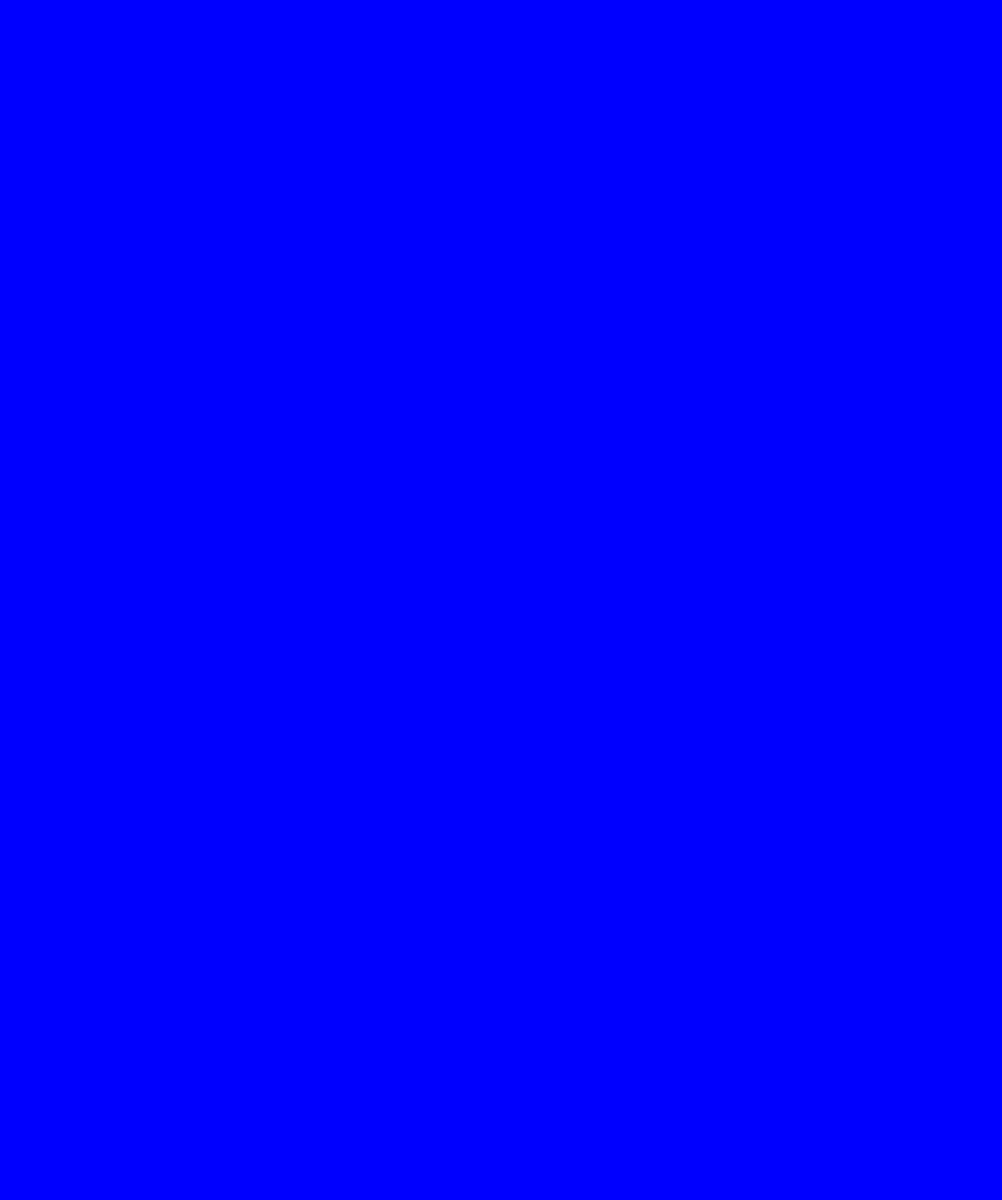
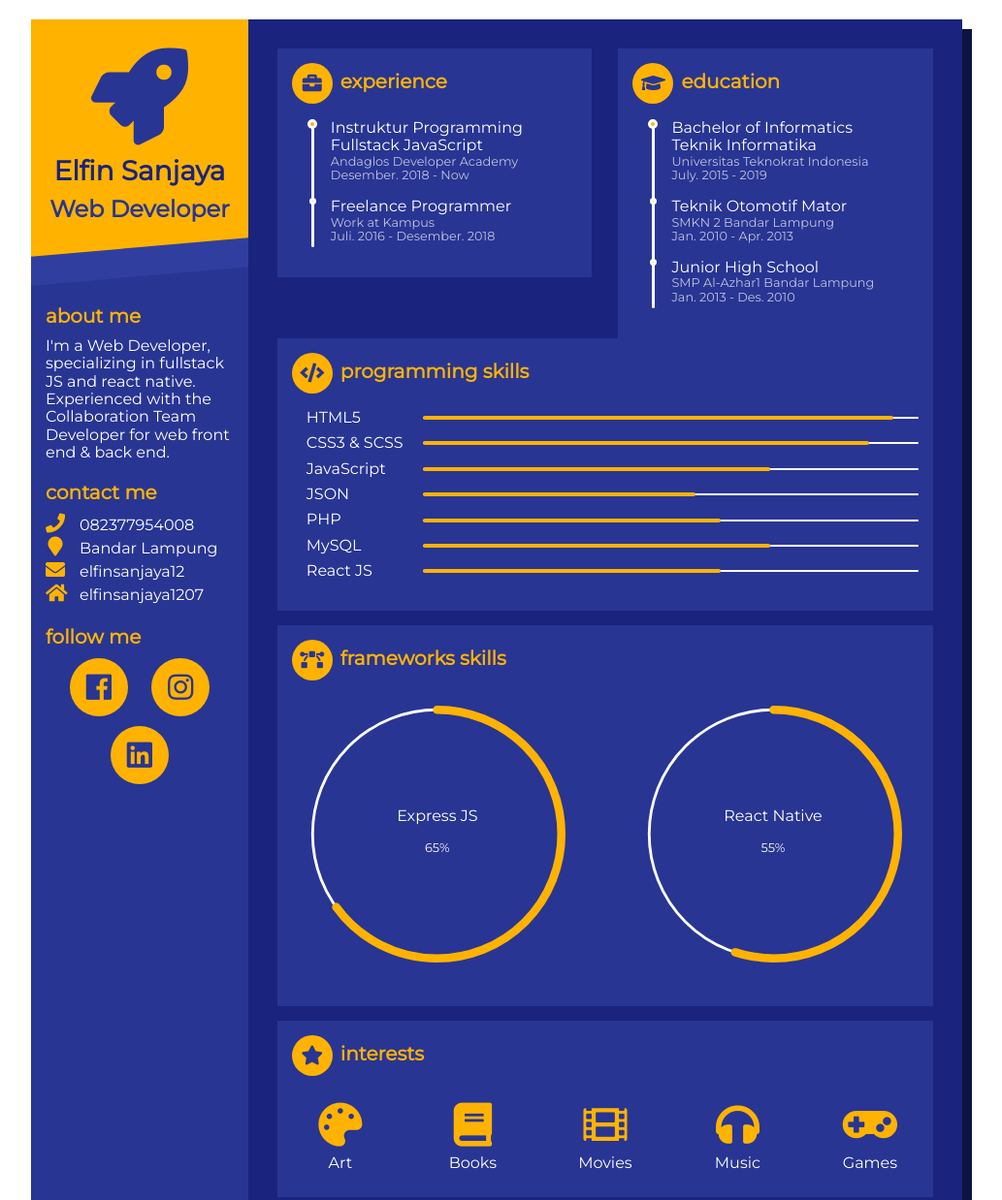
Before and after one commit to elfinsanjaya12/elfinsanjaya12.github.io, a plain HTML site: page index.html in a window 1280 px wide. Shown: the top 1238 px of the page at 97% size, without its empty margins (128-1161 px from the left). Before the commit the page ends 800 px from the top, so only its background shows below. Drawn offline with nearby package versions, Linux system fonts and the light colour scheme.

Commit message:
Resume Elfin Sanjaya

```diff
--- a/index.html
+++ b/index.html
@@ -1,20 +1,145 @@
 <!DOCTYPE html>
-<html lang="en">
+<html lang="en" >
+
 <head>
-    <meta charset="UTF-8">
-    <meta name="viewport" content="width=device-width, initial-scale=1.0">
-    <meta http-equiv="X-UA-Compatible" content="ie=edge">
-    <title>Document</title>
+  <meta charset="UTF-8">
+  <title>Resume Elfin Sanjaya</title>
+  <meta name="viewport" content="width=device-width, initial-scale=1">
+  <link rel="stylesheet" href="https://use.fontawesome.com/releases/v5.1.0/css/all.css" integrity="sha384-lKuwvrZot6UHsBSfcMvOkWwlCMgc0TaWr+30HWe3a4ltaBwTZhyTEggF5tJv8tbt" crossorigin="anonymous">
+  <link rel="stylesheet" href="https://cdnjs.cloudflare.com/ajax/libs/normalize/5.0.0/normalize.min.css">
+  <link rel="stylesheet" href="css/style.css">
+</head>
 
-    <style>
-        body{
-            background-color: blue;
-            width: 100px;
-            height: 100px;
-        }
-    </style>
-</head>
 <body>
+  <div class="resume">
+  <div class="base">
+    <div class="profile">
+      <div class="photo">
+        <!--<img src="" /> -->
+        <i class="fas fa-rocket"></i>
+      </div>
+      <div class="info">
+        <h1 class="name">Elfin Sanjaya</h1>
+        <h2 class="job">Web Developer</h2>
+      </div>
+    </div>
+    <div class="about">
+      <h3>About Me</h3>I'm a Web Developer, specializing in fullstack JS and react native. Experienced with the Collaboration Team Developer for web front end & back end.
+    </div>
+    <div class="contact">
+      <h3>Contact Me</h3>
+      <div class="call"><a href="tel:123-456-7890"><i class="fas fa-phone"></i><span>082377954008</span></a></div>
+      <div class="address"><a href="https://goo.gl/maps/fiTBGT6Vnhy"><i class="fas fa-map-marker"></i><span>Bandar Lampung</span></a>
+      </div>
+      <div class="email"><a href="mailto:elfinsanjaya12@gmail.com"><i class="fas fa-envelope"></i><span>elfinsanjaya12</span></a></div>
+      <div class="website"><a href="https://medium.com/@elfinsanjaya1207/" target="_blank"> <i class="fas fa-home"></i><span>elfinsanjaya1207</span></a></div>
+    </div>
+    <div class="follow">
+      <h3>Follow Me</h3>
+      <div class="box">
+        <a href="https://www.facebook.com/elfin.sanjaya.1" target="_blank"><i class="fab fa-facebook"></i></a>
+        <a href="https://www.instagram.com/elfinsanjaya12/" target="_blank"><i class="fab fa-instagram "></i></a>
+        <!-- <a href="https://www.pinterest.com/fari_msenju/" target="_blank"><i class="fab fa-pinterest"></i></a> -->
+        <a href="https://www.linkedin.com/in/elfin-sanjaya-15a266176/" target="_blank"><i class="fab fa-linkedin"></i></a>
+        <!-- <a href="https://codepen.io/muhammadfarimadyan/" target="_blank"><i class="fab fa-codepen"></i></a>
+        <a href="https://www.behance.net/farimsenju2777" target="_blank"><i class="fab fa-behance"></i></a> -->
+      </div>
+    </div>
+  </div>
+  <div class="func">
+    <div class="work">
+      <h3><i class="fa fa-briefcase"></i>Experience</h3>
+      <ul>
+        <li><span>Instruktur Programming<br>Fullstack JavaScript</span><small>Andaglos Developer Academy</small><small>Desember. 2018 - Now</small></li>
+        <li><span>Freelance Programmer</span><small>Work at Kampus</small><small>Juli. 2016 - Desember. 2018</small></li>
+      </ul>
+    </div>
+    <div class="edu">
+      <h3><i class="fa fa-graduation-cap"></i>Education</h3>
+      <ul>
+        <li><span>Bachelor of Informatics<br>Teknik Informatika</span><small>Universitas Teknokrat Indonesia</small><small>July. 2015 - 2019</small></li>
+        <li><span>Teknik Otomotif Mator</span><small>SMKN 2 Bandar Lampung</small><small>Jan. 2010 - Apr. 2013</small></li>
+        <li><span>Junior High School</span><small>SMP Al-Azhar1 Bandar Lampung</small><small>Jan. 2013 - Des. 2010</small></li>
+      </ul>
+    </div>
+    <div class="skills-prog">
+      <h3><i class="fas fa-code"></i>Programming Skills</h3>
+      <ul>
+        <li data-percent="95"><span>HTML5</span>
+          <div class="skills-bar">
+            <div class="bar"></div>
+          </div>
+        </li>
+        <li data-percent="90"><span>CSS3 & SCSS</span>
+          <div class="skills-bar">
+            <div class="bar"></div>
+          </div>
+        </li>
+        <li data-percent="70"><span>JavaScript</span>
+          <div class="skills-bar">
+            <div class="bar"></div>
+          </div>
+        </li>
+        <li data-percent="55"><span>JSON</span>
+          <div class="skills-bar">
+            <div class="bar"></div>
+          </div>
+        </li>
+        <li data-percent="60"><span>PHP</span>
+          <div class="skills-bar">
+            <div class="bar"></div>
+          </div>
+        </li>
+        <li data-percent="70"><span>MySQL</span>
+          <div class="skills-bar">
+            <div class="bar"></div>
+          </div>
+        </li>
+        <li data-percent="60"><span>React JS</span>
+          <div class="skills-bar">
+            <div class="bar"></div>
+          </div>
+        </li>
+      </ul>
+    </div>
+    <div class="skills-soft">
+      <h3><i class="fas fa-bezier-curve"></i>Frameworks Skills</h3>
+      <ul>
+        <li data-percent="65">
+          <svg viewbox="0 0 100 100">
+            <circle cx="50" cy="50" r="45"></circle>
+            <circle class="cbar" cx="50" cy="50" r="45"></circle>
+          </svg><span>Express JS</span><small></small>
+        </li>
+        <li data-percent="55">
+          <svg viewbox="0 0 100 100">
+            <circle cx="50" cy="50" r="45"></circle>
+            <circle class="cbar" cx="50" cy="50" r="45"></circle>
+          </svg><span>React Native</span><small></small>
+        </li>
+      </ul>
+    </div>
+    <div class="interests">
+      <h3><i class="fas fa-star"></i>Interests</h3>
+      <div class="interests-items">
+        <div class="art"><i class="fas fa-palette"></i><span>Art</span></div>
+        <div class="art"><i class="fas fa-book"></i><span>Books</span></div>
+        <div class="movies"><a href="https://www.youtube.com/channel/UC9XfZRM3OrOYci7ZLD6sU-A/videos?view_as=subscriber"><i class="fas fa-film"></i><span>Movies</span></a></div>
+        <div class="music"><i class="fas fa-headphones"></i><span>Music</span></div>
+        <div class="games"><i class="fas fa-gamepad"></i><span>Games</span></div>
+      </div>
+    </div>
+  </div>
+</div>
+  <script src='https://cdnjs.cloudflare.com/ajax/libs/jquery/2.2.4/jquery.min.js'></script>
+
+
+
+    <script  src="js/index.js"></script>
+
+
+
 
 </body>
+
 </html>
```
